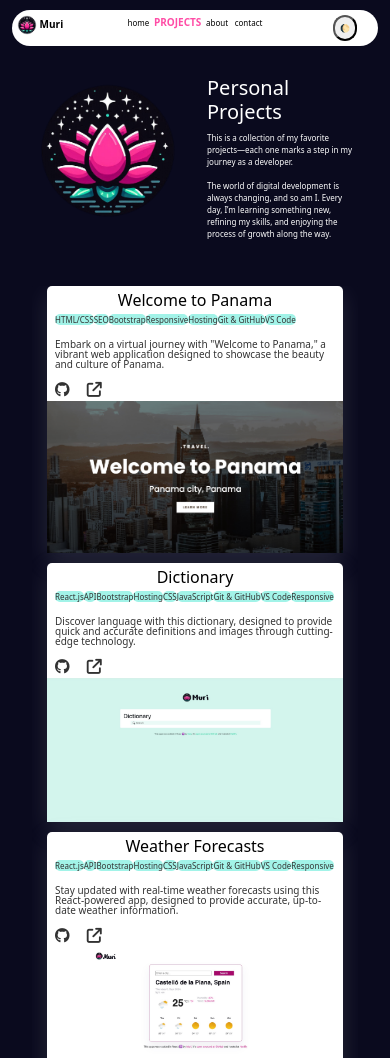
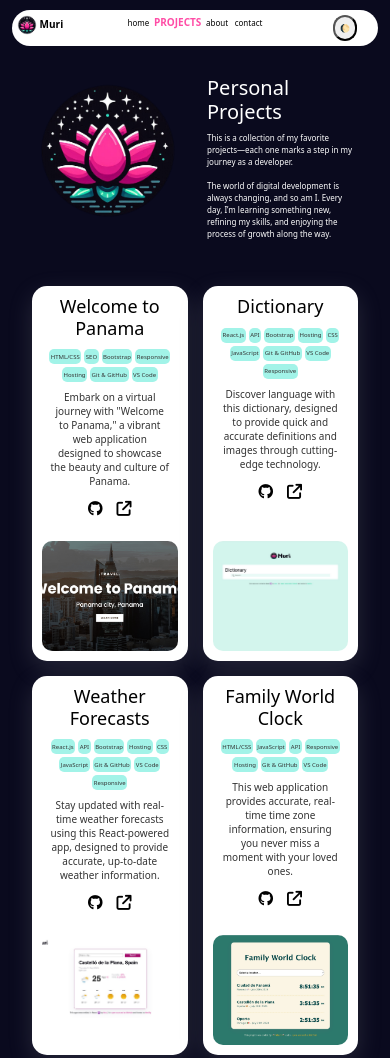
Before and after one commit to MurielCristina/by-muri.com, a plain HTML site: page project.html in a window 390 px wide. Shown: the top 1058 px of the page. Drawn offline with nearby package versions, Linux system fonts and the light colour scheme.

Commit message:
change the visualization of the project page

```diff
--- a/style.css
+++ b/style.css
@@ -321,46 +321,50 @@ section.heroHeader {
 }
 .project-page .project-boxes {
   display: grid;
-  grid-template-columns: 1fr;
-  grid-gap: 10px;
-  overflow-x: hidden;
-  overflow-y: auto;
-  max-width: 100%;
-  margin: 0 auto;
-  padding: 0 15px;
+  grid-template-columns: repeat(auto-fit, minmax(300px, 1fr));
+  grid-gap: 20px;
+  overflow: visible;
+  padding: 20px;
+  box-sizing: border-box;
 }
 .project-page .project-box {
+  display: flex;
+  flex-direction: column;
+  align-items: center;
+  justify-content: space-between;
   background-color: var(--background-light);
-  color: #000000;
-  border-radius: 5px;
+  color: var(--text-black);
+  border-radius: 10px;
   box-shadow: rgba(149, 157, 165, 0.2) 0px 8px 24px;
-  transition: transform 0.3s ease;
-  display: grid;
-  grid-template-columns: 1fr 1fr;
-  box-sizing: border-box;
-  width: 100%;
-  margin: 0;
+  transition: transform 0.3s ease, box-shadow 0.3s ease;
+  overflow: hidden;
 }
 .project-page .project-box:hover {
   box-shadow: rgba(0, 0, 0, 0.35) 0px 5px 15px;
   transform: scale(1.03);
 }
+.project-page .project-box .project-box-content {
+  padding: 20px;
+  text-align: center;
+}
 .project-page .project-box .project-box-content h3 {
   font-size: 22px;
-  margin: 5px;
+  margin-bottom: 15px;
   text-align: center;
 }
 .project-page .project-box .project-box-content p.tools {
-  margin: 0 8px 15px 8px;
-  padding: 0;
-  line-height: 9px;
+  display: flex;
+  flex-wrap: wrap;
+  justify-content: center;
+  gap: 5px;
+  margin-bottom: 15px;
 }
 .project-page .project-box .project-box-content p.tools span {
   font-size: 10px;
+  padding: 2.5px 5px;
   background-color: var(--subtle-teal);
   color: var(--text-black);
   border-radius: 5px;
-  text-align: center;
 }
 .project-page .project-box .project-box-content p {
   margin: 8px;
@@ -371,28 +375,27 @@ section.heroHeader {
 }
 .project-page .project-box .project-box-content .project-page-icon {
   color: var(--text-black);
-  margin: 0 5px 0 8px;
-  opacity: 0.8;
-  font-size: 15px;
-  text-align: end;
+  margin: 5px;
+  transition: color 0.3s ease, transform 0.3s ease;
 }
 .project-page .project-box .project-box-content .project-page-icon:hover {
   color: var(--accent-green);
   transform: scale(1.1); /* Slight zoom-in effect */
 }
 .project-page .project-box .project-box-content .project-snap {
+  width: 100%;
+  height: 200px;
   overflow: hidden;
-  display: flex;
-  justify-content: center;
-  align-items: center;
 }
 
 .project-page .project-box .project-box-content .project-snap img {
   max-width: 100%;
   max-height: 100%;
   object-fit: cover;
-  object-position: center;
-  display: block;
+  transition: transform 0.3s ease;
+}
+.project-page .project-box:hover .project-snap img {
+  transform: scale(1.1); /* Zoom en la imagen al hacer hover */
 }
 @media (max-width: 768px) {
   .project-page {
@@ -410,22 +413,62 @@ section.heroHeader {
   .project-page .project-page-intro {
     margin-bottom: 30px;
   }
+  .project-page .project-boxes {
+    display: grid;
+    grid-template-columns: repeat(2, minmax(0, 1fr));
+    grid-gap: 15px;
+    padding: 0px;
+  }
   .project-page .project-box {
-    display: grid;
-    grid-template-columns: 1fr;
+    flex-direction: column;
+    align-items: center;
+    justify-content: space-between;
+    padding: 0px;
+    border-radius: 15px;
+    transition: all 0.3s ease;
+  }
+  .project-page .project-box .project-box-content {
+    padding: 0;
+  }
+  .project-page .project-box .project-snap {
+    height: 130px;
+  }
+  .project-page .project-box .project-snap img {
+    width: 100%;
+    height: 100%;
+    object-fit: cover;
+    border-radius: 10px;
+  }
+  .project-page .project-box .project-box-content {
+    padding: 10px;
+    text-align: center;
   }
   .project-page .project-box .project-box-content h3 {
-    font-size: 16px;
+    font-size: 18px; /* Ajustar el tamaño del título */
+    margin-bottom: 10px;
+  }
+  .project-page .project-box .project-box-content p.tools {
+    justify-content: center; /* Centrar las herramientas */
+    flex-wrap: wrap;
+    gap: 3px; /* Espacio reducido entre las etiquetas */
+    margin: 0;
   }
   .project-page .project-box .project-box-content p.tools span {
-    font-size: 8px;
+    font-size: 6px;
+    padding: 0.5px 1.5px;
+    background-color: var(--subtle-teal);
+    color: var(--text-black);
+    border-radius: 5px;
   }
   .project-page .project-box .project-box-content p {
     font-size: 10px;
-    line-height: 10px;
+    line-height: 14px;
+    opacity: 0.8;
   }
   .project-page .project-box .project-box-content .project-page-icon {
     font-size: 15px;
+    margin: 5px;
+    color: var(--text-black);
   }
 }
 /*PROJECTS-page end*/
```
Also changed, not shown: 1 other file.
